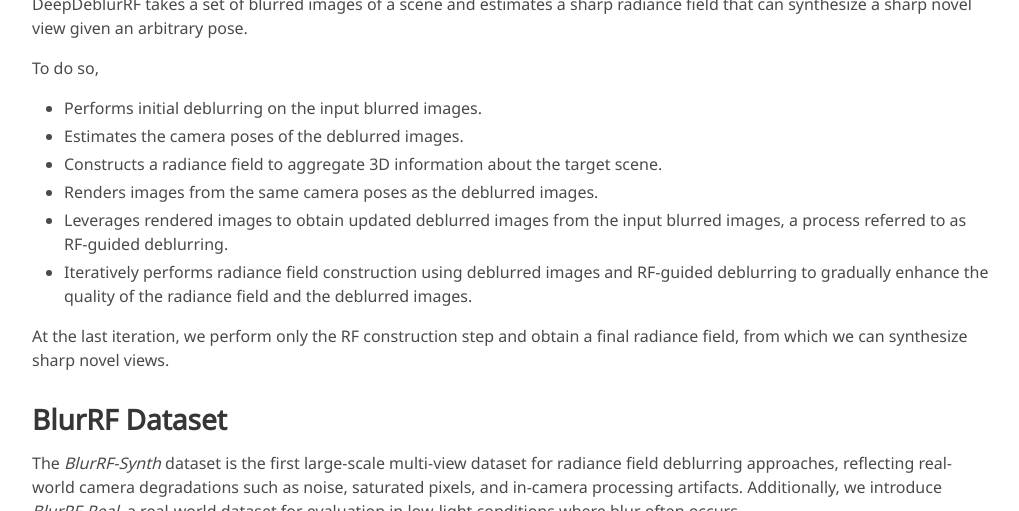
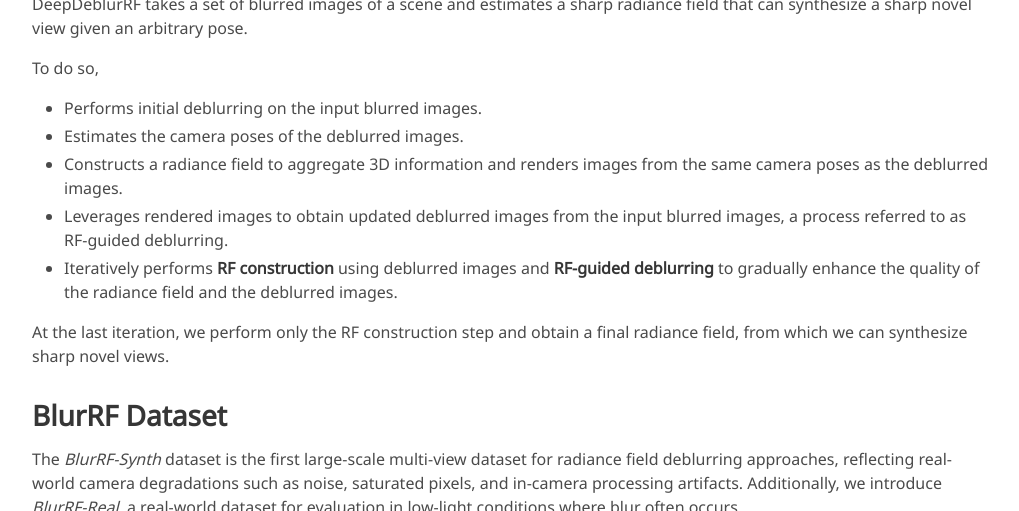
Before and after one commit to haeyun-choi/DDRF_site, a Jekyll site: the page built from index.md, in a window 1280 px wide and 900 px high, scrolled down 1883 px, cut to the strip 107-618 px from the top of the window. Shown: the whole strip, without its empty margins (128-1147 px from the left). Built offline with Jekyll 4.4.1, drawn with Linux system fonts in a browser that asks for light colours; some web fonts are replaced.

Commit message:
Update index.md

```diff
--- a/index.md
+++ b/index.md
@@ -47,10 +47,9 @@ DeepDeblurRF takes a set of blurred images of a scene and estimates a sharp radi
 To do so,
 - Performs initial deblurring on the input blurred images.
 - Estimates the camera poses of the deblurred images.
-- Constructs a radiance field to aggregate 3D information about the target scene.
-- Renders images from the same camera poses as the deblurred images.
+- Constructs a radiance field to aggregate 3D information and renders images from the same camera poses as the deblurred images.
 - Leverages rendered images to obtain updated deblurred images from the input blurred images, a process referred to as RF-guided deblurring.
-- Iteratively performs radiance field construction using deblurred images and RF-guided deblurring to gradually enhance the quality of the radiance field and the deblurred images.
+- Iteratively performs **RF construction** using deblurred images and **RF-guided deblurring** to gradually enhance the quality of the radiance field and the deblurred images.
 
 At the last iteration, we perform only the RF construction step and obtain a final radiance field, from which we can synthesize sharp novel views.
 
```
